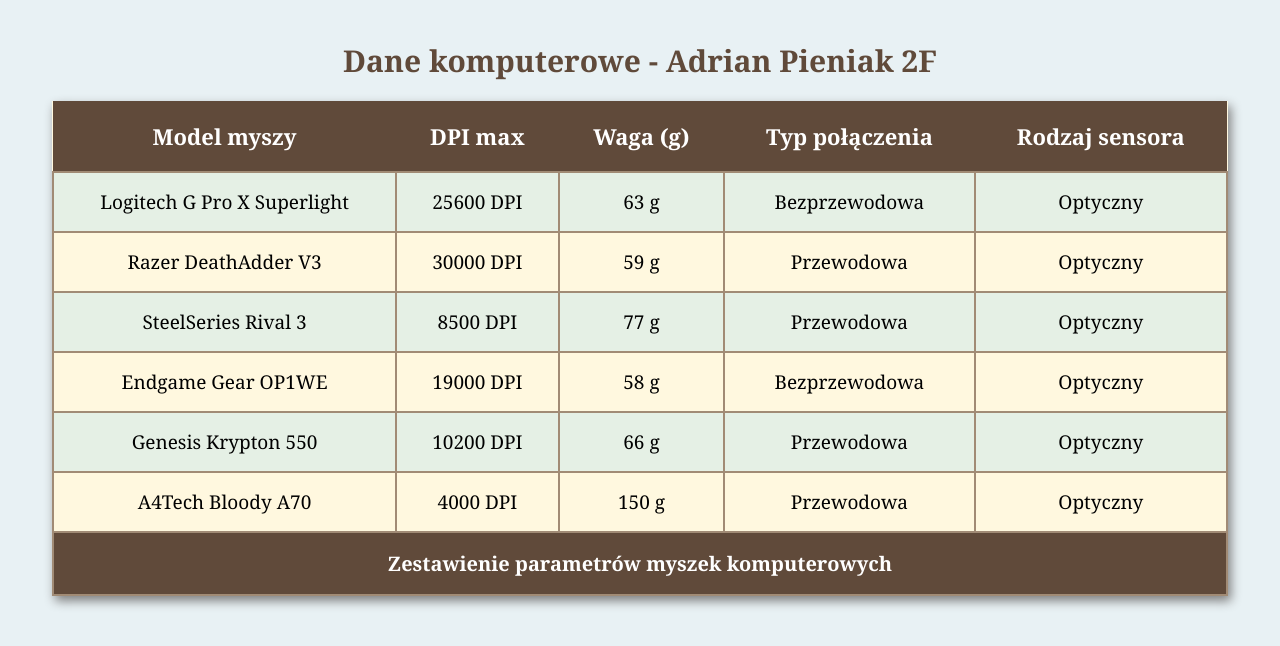
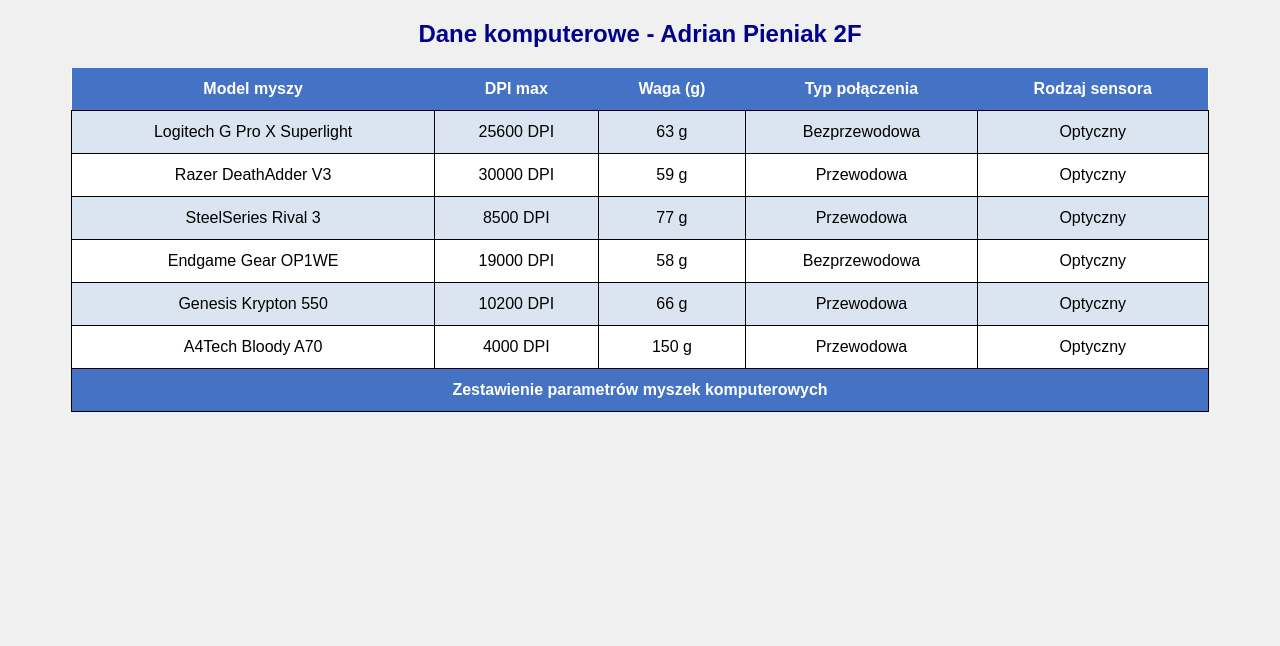
Before and after one commit to adrianpieniak30-commits/witryny, a plain HTML site: page tabela_pieniak.html in a window 1280 px wide. Drawn offline with Linux system fonts and the light colour scheme.

Commit message:
Update tabela_pieniak.html

```diff
--- a/tabela_pieniak.html
+++ b/tabela_pieniak.html
@@ -1,61 +1,55 @@
 
 <!DOCTYPE html>
-<html lang="pl">
+<html>
 <head>
     <meta charset="UTF-8">
-    <title>Dane komputerowe</title>
+    <title>Moja tabela</title>
 
     <style>
         body {
-            background-color: #e8f1f4;
-            font-family: Georgia;
+            background-color: #f0f0f0;
+            font-family: Arial;
+        }
+
+        h2 {
+            text-align: center;
+            color: darkblue;
+        }
+
+        table {
+            width: 90%;
+            margin: auto;
+            border-collapse: collapse;
+            background-color: white;
+        }
+
+        th {
+            background-color: #4472c4;
+            color: white;
+            padding: 12px;
+        }
+
+        td {
+            border: 1px solid black;
+            padding: 12px;
             text-align: center;
         }
 
-        h1 {
-            color: #604a3a;
-            margin-top: 40px;
-            font-size: 30px;
-        }
-
-        table {
-            width: 93%;
-            margin: 20px auto;
-            border-collapse: collapse;
-            background-color: #fff8df;
-            box-shadow: 3px 5px 10px gray;
-        }
-
-        th {
-            background-color: #604a3a;
-            color: white;
-            padding: 20px;
-            font-size: 22px;
-        }
-
-        td {
-            border: 2px solid #a18b75;
-            padding: 16px;
-            font-size: 19px;
-        }
-
         tr:nth-child(even) {
-            background-color: #e5f0e5;
+            background-color: #dbe5f1;
         }
 
         .stopka {
-            background-color: #604a3a;
+            background-color: #4472c4;
             color: white;
             font-weight: bold;
-            padding: 17px;
-            font-size: 20px;
         }
     </style>
 </head>
 
 <body>
 
-    <h1>Dane komputerowe - Adrian Pieniak 2F</h1>
+    <h2>Dane komputerowe - Adrian Pieniak 2F</h2>
 
     <table>
         <tr>
```
